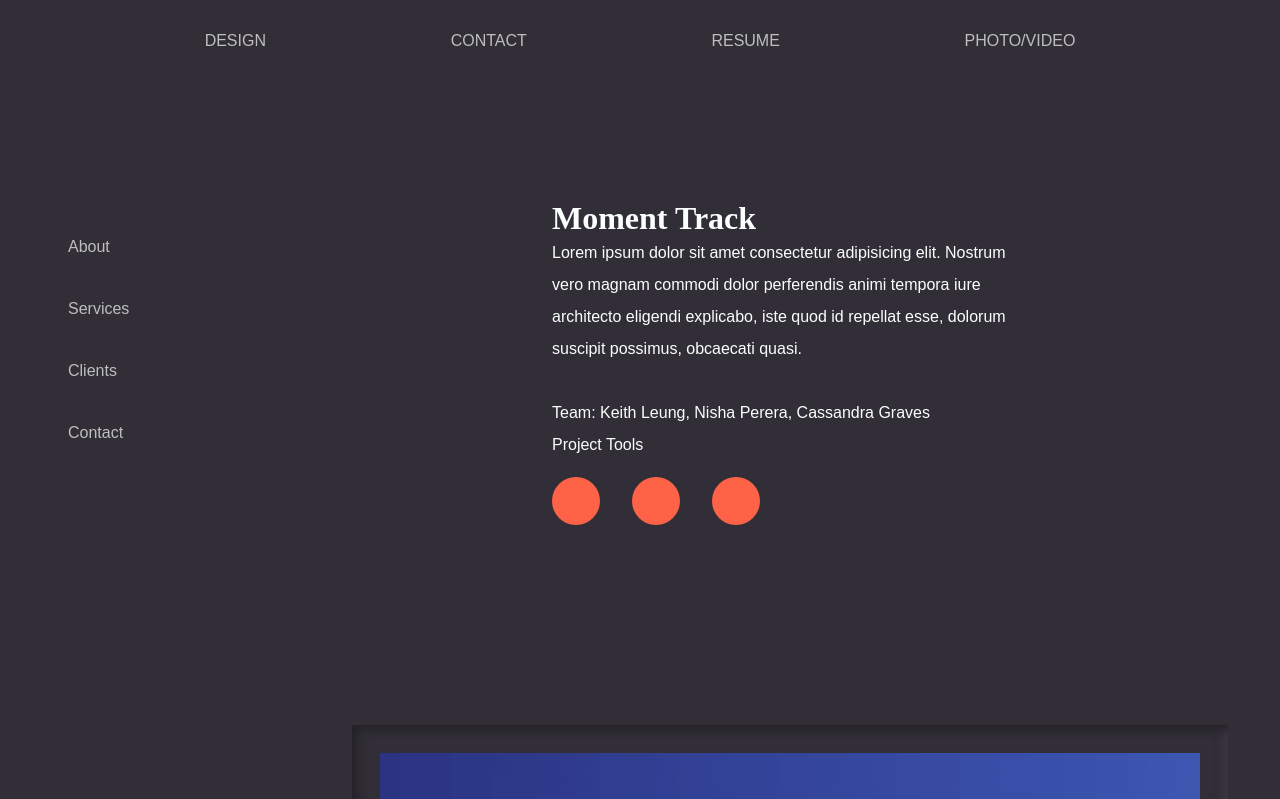
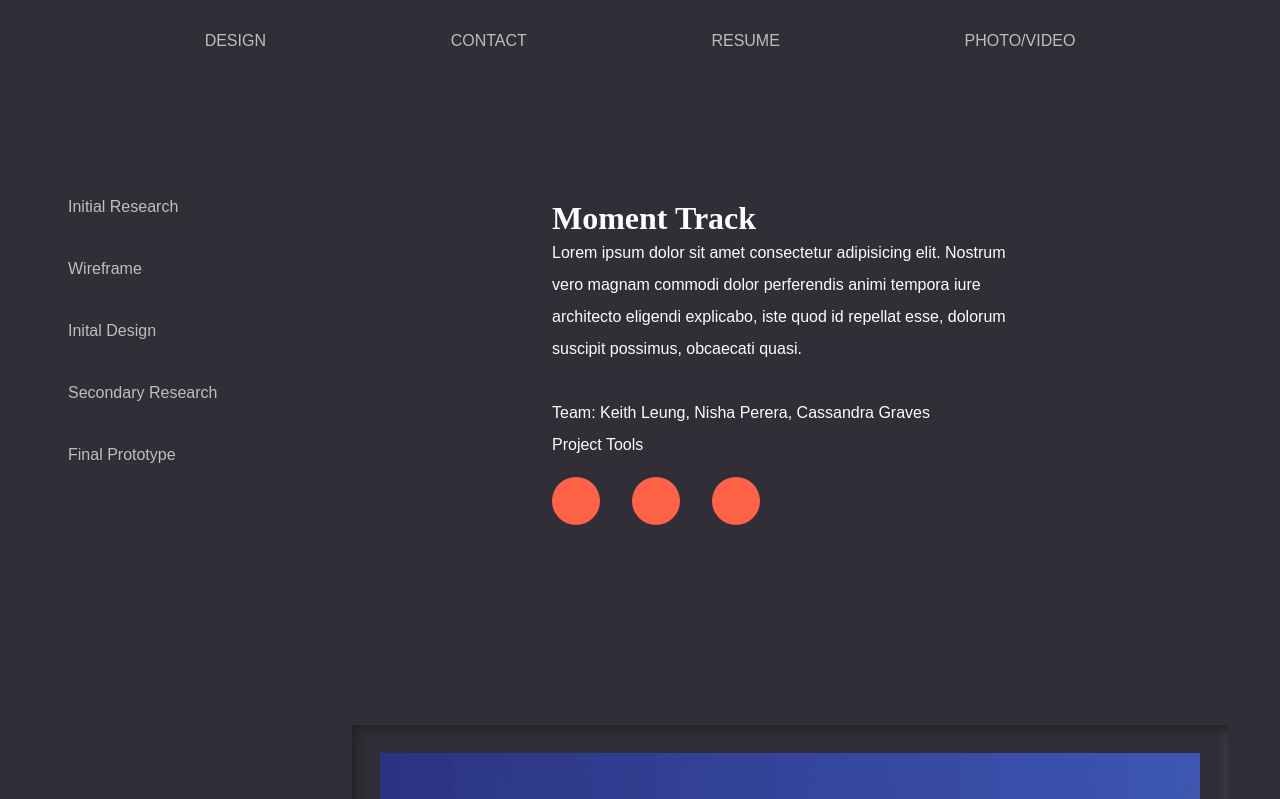
Before and after one commit to danielxshi/locomotive, a website built with Parcel: page track.html in a window 1280 px wide. Shown: the top 799 px of the page. Built offline with nearby package versions, Linux system fonts and the light colour scheme.

Commit message:
Replaced subnav content

```diff
--- a/styles/style.css
+++ b/styles/style.css
@@ -255,10 +255,8 @@ nav ul li a:hover{
     width: auto;
     position: fixed;
     z-index: 1;
-    top: 25vh;
-    /* left: 5vw; */
+    top: 20vh;
     overflow-x: hidden;
-    /* padding: 8px 0; */
   }
 
   .sidenav a {
--- a/track.html
+++ b/track.html
@@ -36,10 +36,11 @@
     </header>
     <div class="grid-container">
         <div class="sidenav">
-            <a href="#about">About</a>
-            <a href="#services">Services</a>
-            <a href="#clients">Clients</a>
-            <a href="#contact">Contact</a>
+            <a href="#">Initial Research</a>
+            <a href="#">Wireframe</a>
+            <a href="#">Inital Design</a>
+            <a href="#">Secondary Research</a>
+            <a href="#">Final Prototype</a>
         </div>
     </div>
     <main >
@@ -68,8 +69,9 @@
         <div class="project-details-section">
             <div class="grid-container">
                 <div  class="half-bleed-1-side-container project-details-hero center-container">
-                    <iframe width="640" height="360" src="https://www.youtube.com/embed/h500NmEbx6Y" title="YouTube video player" frameborder="0" allow="accelerometer; autoplay; clipboard-write; encrypted-media; gyroscope; picture-in-picture" allowfullscreen></iframe>
+                    <iframe width="640" height="360" src="https://www.youtube.com/embed/Ij0LQIGy4O8" title="YouTube video player" frameborder="0" allow="accelerometer; autoplay; clipboard-write; encrypted-media; gyroscope; picture-in-picture" allowfullscreen></iframe>
                 </div>
+
                 <article class="half-bleed-2-side-container ">
                     <div  class=" annotation-description">
                         <h2 data-scroll data-scroll-class="scroll-class" data-scroll-speed=".5" data-scroll-repeat="true" >Sketch</h2>
```
